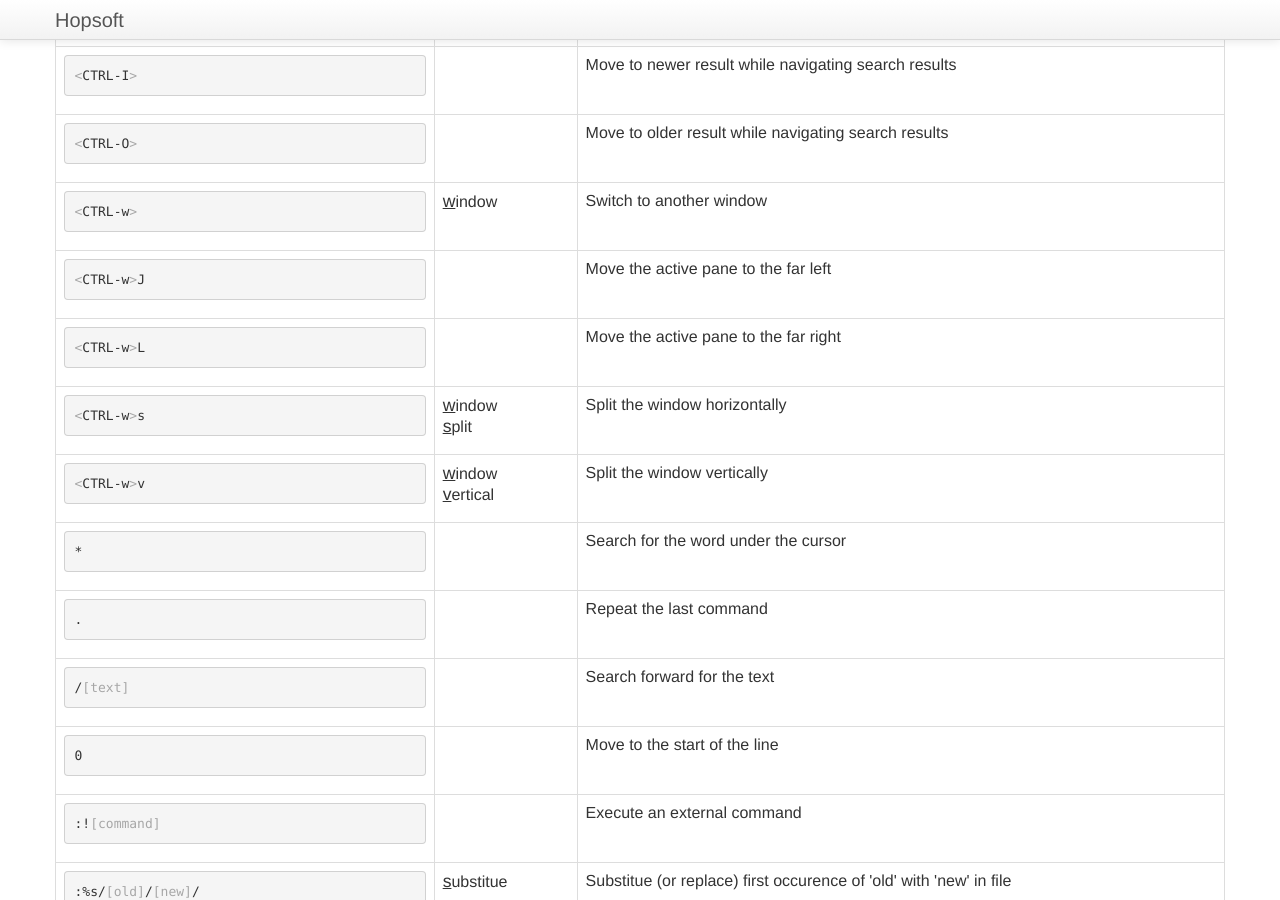
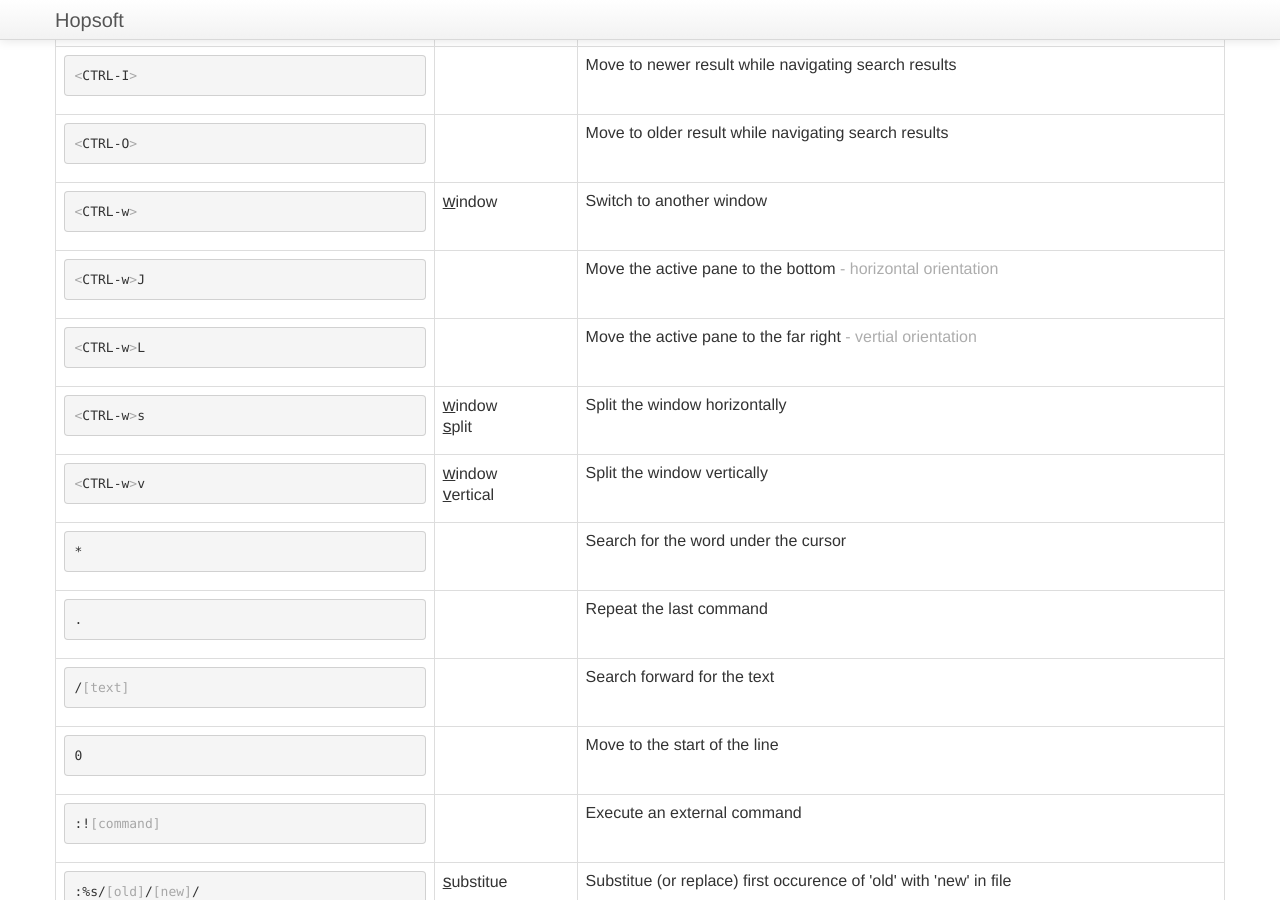
Before and after one commit to hopsoft/hopsoft.github.io, a Jekyll site: the page built from vim.markdown, in a window 1280 px wide and 900 px high, scrolled down 636 px. Built offline with Jekyll 4.4.1, drawn with Linux system fonts in a browser that asks for light colours; comment, search, counter and statistics services are not loaded.

Commit message:
Fixed the descriptions.

```diff
--- a/vim.markdown
+++ b/vim.markdown
@@ -499,13 +499,13 @@ layout: bootstrap
         <tr>
           <td><pre class='command'><span class='subdued'>&lt;</span>CTRL-w<span class='subdued'>&gt;</span>J</pre></td>
           <td></td>
-          <td>Move the active pane to the far left</td>
+          <td>Move the active pane to the bottom <span class='subdued'>- horizontal orientation</span></td>
         </tr>
 
         <tr>
           <td><pre class='command'><span class='subdued'>&lt;</span>CTRL-w<span class='subdued'>&gt;</span>L</pre></td>
           <td></td>
-          <td>Move the active pane to the far right</td>
+          <td>Move the active pane to the far right <span class='subdued'>- vertial orientation</span></td>
         </tr>
 
       </tbody>
```
